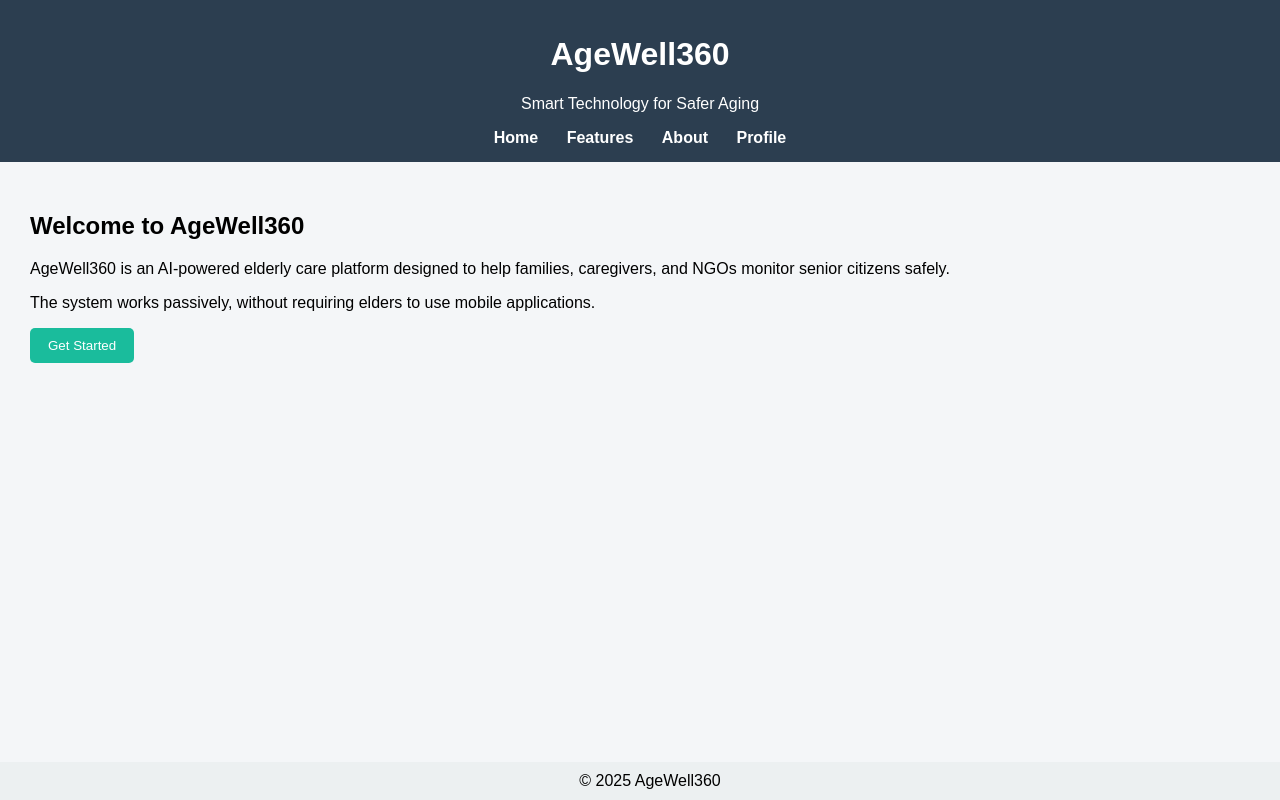
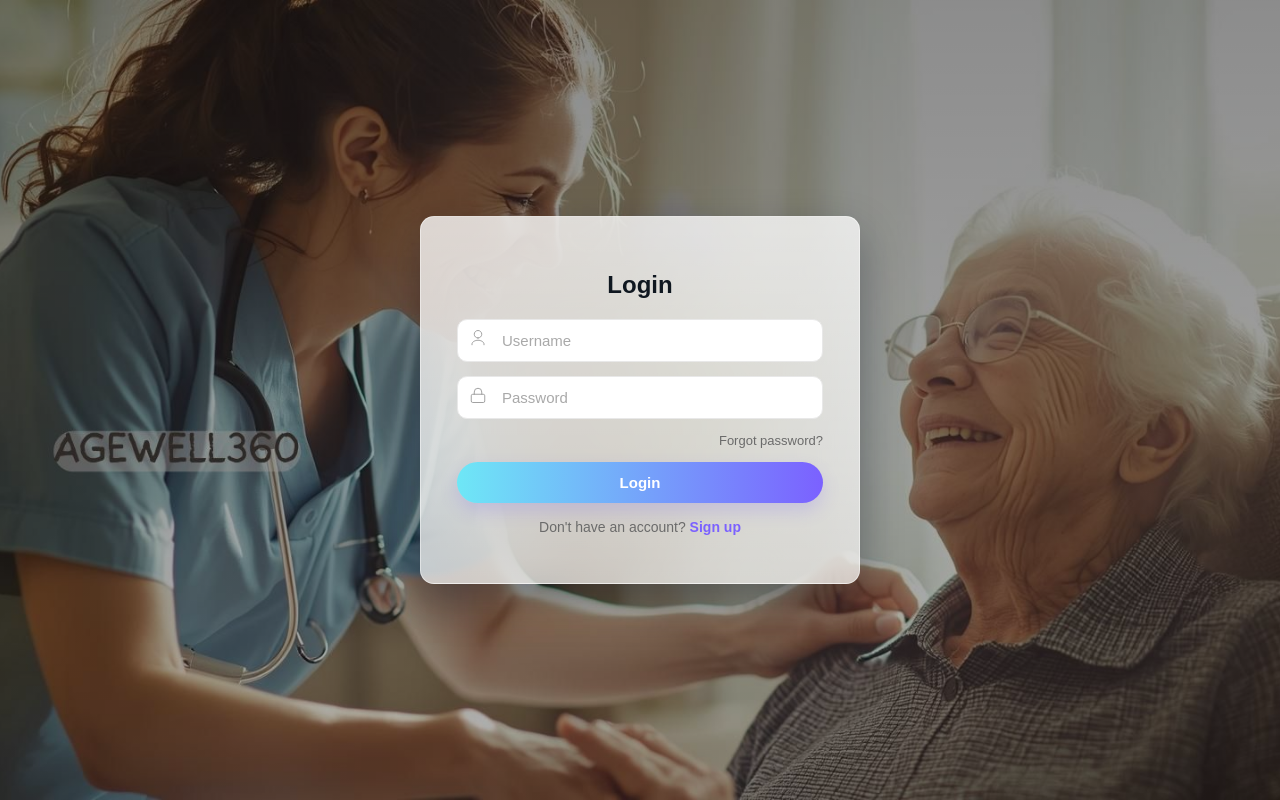
Before and after one commit to sakshimote20/Agewell360, a Django app: page / in a window 1280 px wide. Run offline with Django 5.2, Linux system fonts and the light colour scheme.

Commit message:
login and signup page

```diff
--- /dev/null
+++ b/accounts/urls.py
@@ -0,0 +1,8 @@
+from django.urls import path
+from . import views
+
+urlpatterns = [
+    path('', views.login_view, name='login'),
+    path('signup/', views.signup_view, name='signup'),
+    path('logout/', views.logout_view, name='logout'),
+]
--- /dev/null
+++ b/accounts/views.py
@@ -0,0 +1,44 @@
+from django.shortcuts import render, redirect
+from django.contrib.auth import authenticate, login, logout
+from django.contrib.auth.models import User
+from django.contrib import messages
+
+
+def login_view(request):
+    if request.user.is_authenticated:
+        return redirect('home')
+    if request.method == 'POST':
+        username = request.POST.get('username')
+        password = request.POST.get('password')
+        user = authenticate(request, username=username, password=password)
+        if user is not None:
+            login(request, user)
+            return redirect('/home/')
+        else:
+            messages.error(request, 'Invalid username or password')
+    return render(request, 'accounts/login.html')
+
+
+def signup_view(request):
+    if request.user.is_authenticated:
+        return redirect('home')
+    if request.method == 'POST':
+        username = request.POST.get('username')
+        password = request.POST.get('password')
+        password2 = request.POST.get('password2')
+        if not username or not password:
+            messages.error(request, 'Please fill all fields')
+        elif password != password2:
+            messages.error(request, 'Passwords do not match')
+        elif User.objects.filter(username=username).exists():
+            messages.error(request, 'Username already taken')
+        else:
+            User.objects.create_user(username=username, password=password)
+            messages.success(request, 'Account created. Please login.')
+            return redirect('login')
+    return render(request, 'accounts/signup.html')
+
+
+def logout_view(request):
+    logout(request)
+    return redirect('login')
--- a/agewell360/settings.py
+++ b/agewell360/settings.py
@@ -37,6 +37,7 @@ INSTALLED_APPS = [
     'django.contrib.sessions',
     'django.contrib.messages',
     'django.contrib.staticfiles',
+    'accounts',
 ]
 
 MIDDLEWARE = [
@@ -126,3 +127,8 @@ STATIC_URL = 'static/'
 # https://docs.djangoproject.com/en/5.2/ref/settings/#default-auto-field
 
 DEFAULT_AUTO_FIELD = 'django.db.models.BigAutoField'
+
+# Authentication redirects
+LOGIN_REDIRECT_URL = '/home/'
+LOGOUT_REDIRECT_URL = '/'
+LOGIN_URL = '/'
--- a/agewell360/urls.py
+++ b/agewell360/urls.py
@@ -15,10 +15,11 @@ Including another URLconf
     2. Add a URL to urlpatterns:  path('blog/', include('blog.urls'))
 """
 from django.contrib import admin
-from django.urls import path
+from django.urls import path, include
 from . import views
 
 urlpatterns = [
     path('admin/', admin.site.urls),
-    path('',  views.home)
+    path('', include('accounts.urls')),
+    path('home/', views.home, name='home'),
 ]
--- a/agewell360/views.py
+++ b/agewell360/views.py
@@ -1,3 +1,7 @@
 from django.shortcuts import render
+from django.contrib.auth.decorators import login_required
+
+
+@login_required
 def home(request):
     return render(request, 'home.html')
--- a/static/css/style.css
+++ b/static/css/style.css
@@ -1,7 +1,24 @@
-body {
-    margin: 0;
+
+:root{
+    --card-width:440px;
+    --accent-start:#6ee7f6;
+    --accent-end:#7b61ff;
+    --muted:#6b6b6b;
+}
+
+*{box-sizing:border-box}
+/* Make page fill the viewport and hide overflow so auth pages are full-screen */
+html, body {height:100%;}
+body{
+    margin:0;
+    padding:0;
+    min-height:100%;
     font-family: Arial, sans-serif;
+    color:#222;
+    -webkit-font-smoothing:antialiased;
+    /* default page background for non-auth pages */
     background-color: #f4f6f8;
+    overflow:auto;
 }
 
 header {
@@ -10,6 +27,9 @@ header {
     padding: 15px;
     text-align: center;
 }
+
+header h1{margin:0}
+header p{margin:4px 0 0;font-size:12px;opacity:0.95}
 
 nav a {
     color: white;
@@ -47,3 +67,81 @@ footer {
     bottom: 0;
     width: 100%;
 }
+
+/* Full-screen background for auth pages - image injected inline via template */
+.auth-bg{
+    /* Full viewport background container */
+    position:fixed;
+    top:0;left:0;
+    width:100vw;
+    height:100vh;
+    /* Background image is set inline in the template; ensure it covers the viewport */
+    background-size:cover !important;
+    background-position:center center !important;
+    background-repeat:no-repeat;
+    display:flex;
+    align-items:center;
+    justify-content:center;
+    padding:28px;
+    z-index:0;
+}
+
+.auth-overlay{
+    position:absolute;
+    inset:0;
+    background:linear-gradient(rgba(0,0,0,0.45), rgba(0,0,0,0.3));
+    z-index:1;
+}
+
+.auth-wrapper{
+    position:relative;
+    z-index:2;
+    width:100%;
+    max-width:var(--card-width);
+    /* Glassmorphism: semi-transparent card with backdrop blur */
+    background: rgba(255,255,255,0.72); /* fallback for older browsers */
+    background: linear-gradient(180deg, rgba(255,255,255,0.78) 0%, rgba(255,255,255,0.68) 100%);
+    border-radius:14px;
+    box-shadow:0 18px 40px rgba(13,24,40,0.35);
+    padding:34px 36px;
+    text-align:center;
+    border: 1px solid rgba(255,255,255,0.45);
+    backdrop-filter: blur(50px);
+    -webkit-backdrop-filter: blur(20px);
+    /* ensure readable text on translucent background */
+    color: #0f1720;
+}
+
+.auth-wrapper h2{margin:0 0 16px;font-weight:700;color:#222}
+
+.messages{list-style:none;padding:0;margin:8px 0 12px}
+.messages li{padding:10px;border-radius:8px;font-size:14px}
+.messages .error{background:#ffe8e8;color:#932}
+.messages .success{background:#e8ffef;color:#0a7}
+
+.auth-form{display:flex;flex-direction:column;gap:14px;text-align:left}
+.input-group{position:relative}
+.input-icon{position:absolute;left:12px;top:50%;transform:translateY(-50%);opacity:0.7}
+.input-group input{width:100%;padding:12px 14px 12px 44px;border:1px solid #e8e8e8;border-radius:10px;font-size:15px}
+.input-group input::placeholder{color:#a9a9a9}
+
+.forgot-link{font-size:13px;color:var(--muted);text-align:right}
+.forgot-link a{color:#6b6b6b;text-decoration:none}
+
+.btn-primary{
+    display:block;width:100%;padding:12px;border-radius:999px;border:0;color:#fff;font-weight:700;font-size:15px;
+    background:linear-gradient(90deg,var(--accent-start),var(--accent-end));
+    box-shadow:0 8px 18px rgba(107,81,255,0.18);
+    cursor:pointer;transition:transform .12s ease,box-shadow .12s ease;
+}
+.btn-primary:active{transform:translateY(1px)}
+
+.auth-actions{margin-top:16px;font-size:14px;color:#6b6b6b;text-align:center}
+.auth-actions a{color:var(--accent-end);text-decoration:none;font-weight:600}
+
+/* Responsive tweaks */
+@media (max-width:520px){
+    :root{--card-width:420px}
+    .auth-wrapper{padding:22px;border-radius:10px}
+    .input-group input{padding:10px 12px 10px 42px}
+}
--- /dev/null
+++ b/templates/accounts/login.html
@@ -0,0 +1,53 @@
+{% load static %}
+<!doctype html>
+<html lang="en">
+<head>
+  <meta charset="utf-8" />
+  <meta name="viewport" content="width=device-width,initial-scale=1" />
+  <title>Login — AgeWell360</title>
+  <link rel="stylesheet" href="{% static 'css/style.css' %}">
+</head>
+<body>
+
+<main class="auth-bg" style="background-image: url('{% static "images/elderly-care.jpg" %}');">
+  <div class="auth-overlay" aria-hidden="true"></div>
+
+  <section class="auth-wrapper" role="region" aria-labelledby="auth-title">
+    <h1 id="auth-title">Login</h1>
+
+    {% if messages %}
+      <ul class="messages" aria-live="polite">
+        {% for message in messages %}
+          <li class="{{ message.tags }}">{{ message }}</li>
+        {% endfor %}
+      </ul>
+    {% endif %}
+
+    <form method="post" class="auth-form" novalidate>
+      {% csrf_token %}
+
+      <div class="input-group">
+        <span class="input-icon" aria-hidden="true">
+          <svg width="18" height="18" viewBox="0 0 24 24" fill="none" xmlns="http://www.w3.org/2000/svg"><path d="M12 12c2.761 0 5-2.239 5-5s-2.239-5-5-5-5 2.239-5 5 2.239 5 5 5z" stroke="#6b6b6b" stroke-width="1.2" stroke-linecap="round" stroke-linejoin="round"/><path d="M20 21v-1c0-2.761-4.03-5-8-5s-8 2.239-8 5v1" stroke="#6b6b6b" stroke-width="1.2" stroke-linecap="round" stroke-linejoin="round"/></svg>
+        </span>
+        <input id="username" type="text" name="username" placeholder="Username" required autocomplete="username">
+      </div>
+
+      <div class="input-group">
+        <span class="input-icon" aria-hidden="true">
+          <svg width="18" height="18" viewBox="0 0 24 24" fill="none" xmlns="http://www.w3.org/2000/svg"><rect x="3" y="11" width="18" height="11" rx="2" stroke="#6b6b6b" stroke-width="1.2"/><path d="M7 11V8a5 5 0 0110 0v3" stroke="#6b6b6b" stroke-width="1.2" stroke-linecap="round" stroke-linejoin="round"/></svg>
+        </span>
+        <input id="password" type="password" name="password" placeholder="Password" required autocomplete="current-password">
+      </div>
+
+      <div class="forgot-link"><a href="#">Forgot password?</a></div>
+
+      <button type="submit" class="btn-primary">Login</button>
+    </form>
+
+    <p class="auth-actions">Don't have an account? <a href="{% url 'signup' %}">Sign up</a></p>
+  </section>
+</main>
+
+</body>
+</html>
--- a/templates/base.html
+++ b/templates/base.html
@@ -10,12 +10,15 @@
 <header>
     <h1>AgeWell360</h1>
     <p>Smart Technology for Safer Aging</p>
+    {% if user.is_authenticated %}
     <nav>
-        <a href="/">Home</a>
+        <a href="/home/">Home</a>
         <a href="/features/">Features</a>
         <a href="/about/">About</a>
         <a href="/profile/">Profile</a>
+        <a href="{% url 'logout' %}">Logout</a>
     </nav>
+    {% endif %}
 </header>
 
 <div class="container">
```
Also changed, not shown: templates/accounts/signup.html (added, +58 -0 lines), db.sqlite3, static/images/elderly-care.jpg (added).
